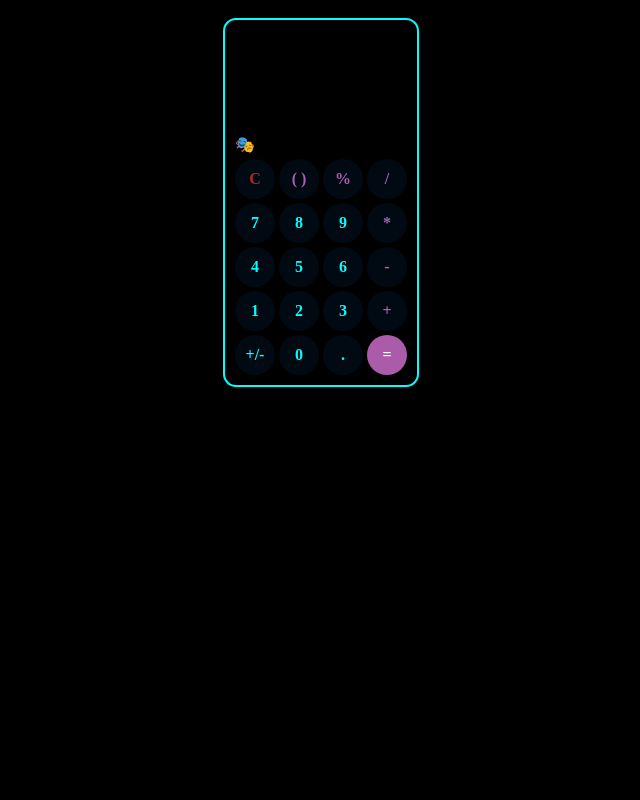
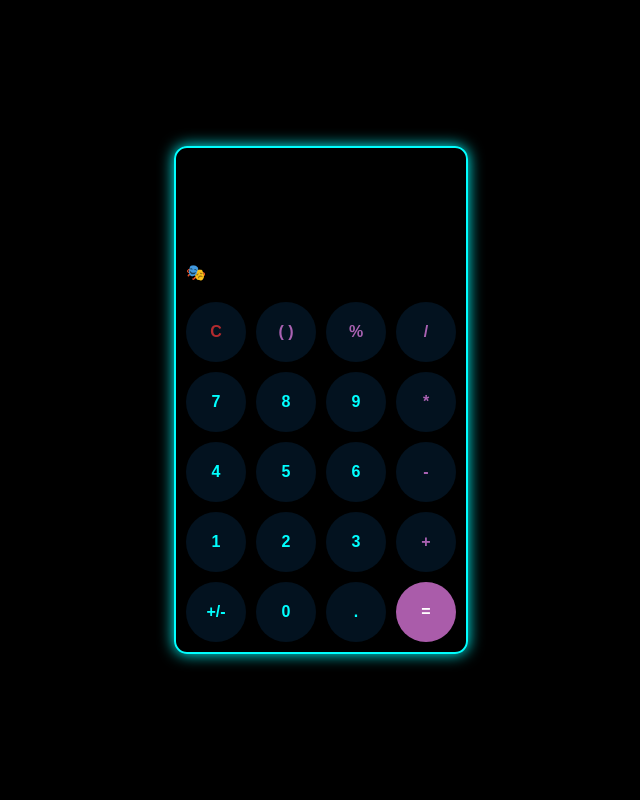
Before and after one commit to nicurrego/copia-de-calculadora, a PHP site: page / in a window 1280 px wide. Shown: the whole page, without its empty margins (319-959 px from the left). Run offline with PHP 8.4, Linux system fonts and the light colour scheme.

Commit message:
mejora del css con chat GPT, y correcciones mias

```diff
--- a/index.html
+++ b/index.html
@@ -16,7 +16,7 @@
     </div>
     <div id="resultado"></div>
   </div>
-  <div id="history">🎭</div>
+  <div id="history" title="history">🎭</div>
   <div class="calculadora">
     <div id="c" class="clear">C</div>
     <div id="( )" class="pink">( )</div>
--- a/style.css
+++ b/style.css
@@ -1,17 +1,24 @@
-body{
+body {
   display: flex;
   flex-direction: column;
-  background-color: rgb(0, 0, 0);
+  background-color: #000000;
   justify-content: center;
   align-items: center;
+  min-height: 100vh;
+  margin: 0;
+  font-family: Arial, sans-serif;
 }
-section{
+
+section {
   border: 2px solid aqua;
   border-radius: 13px;
   margin: 10px;
   padding: 10px;
+  background-color: rgba(0, 0, 0, 0.8);
+  box-shadow: 0 0 15px aqua;
 }
-.pantalla{
+
+.pantalla {
   font-size: 2em;
   display: flex;
   flex-direction: column;
@@ -21,66 +28,78 @@ section{
   color: aqua;
   align-items: flex-end;
 }
-#operador{
+
+#operador {
   color: #ee82eeb6;
 }
-#resultado{
+
+#resultado {
   margin-top: 5px;
-  font-size: .5em;
-  opacity: .7;
+  font-size: 1em;
+  opacity: 0.9;
 }
-#history{
+
+#history {
   margin: 5px 0px;
+  cursor: pointer;
 }
-.calculadora{
+
+.calculadora {
   display: grid;
   width: 100%;
   height: 60%;
   grid-template-columns: repeat(4, 1fr);
-  gap: 4px;
+  gap: 10px;
+  margin-top: 20px;
 }
 
-.calculadora div{
+.calculadora div {
   cursor: pointer;
-  width: 40px;
-  height: 40px;
+  width: 60px;
+  height: 60px;
   border-radius: 50%;
   display: flex;
   justify-content: center;
   align-items: center;
-  background-color: rgba(5, 30, 53, 0.349);
+  background-color: rgba(5, 30, 53, 0.6);
   color: aqua;
   font-weight: bold;
-  font-weight: bold;
+  transition: background-color 0.3s ease, transform 0.2s ease;
 }
-div .pink{
+.calculadora div:active {
+  transform: scale(0.9);
+}
+
+div .pink {
   color: #ee82eeb6;
 }
-div .clear{
+
+div .clear {
   color: rgba(245, 53, 53, 0.726);
 }
-div .iqual{
+
+div .iqual {
   background-color: #ee82eeb6;
   color: white;
 }
-.continue{
+
+.continue {
   transition: transform 0.5s ease, opacity 0.5s ease;
-  transform: scale(2);
+  transform: scale(1.5);
   opacity: 1;
-  transform: translateY(-63px);
+  transform: translateY(-30px);
 }
+
 .historial {
   color: aqua;
   position: absolute;
   min-height: 100px;
-  background-color: black;
-  width: 172px;
-  top: 50px;
+  background-color: rgba(0, 0, 0, 0.9);
+  width: 200px;
+  top: 100px;
   left: 50px;
+  padding: 10px;
+  border-radius: 10px;
+  box-shadow: 0 0 15px aqua;
+  overflow-y: auto;
 }
-
-/* ELEMENTOS POR SOLUCIONAR */
-/*
-1. Cuando sumas sin dar igual no funciona correctamente.
-2. Los parentesis se omiten completamente.
-*/
```
Also changed, not shown: script.js (+9 -0 lines).
